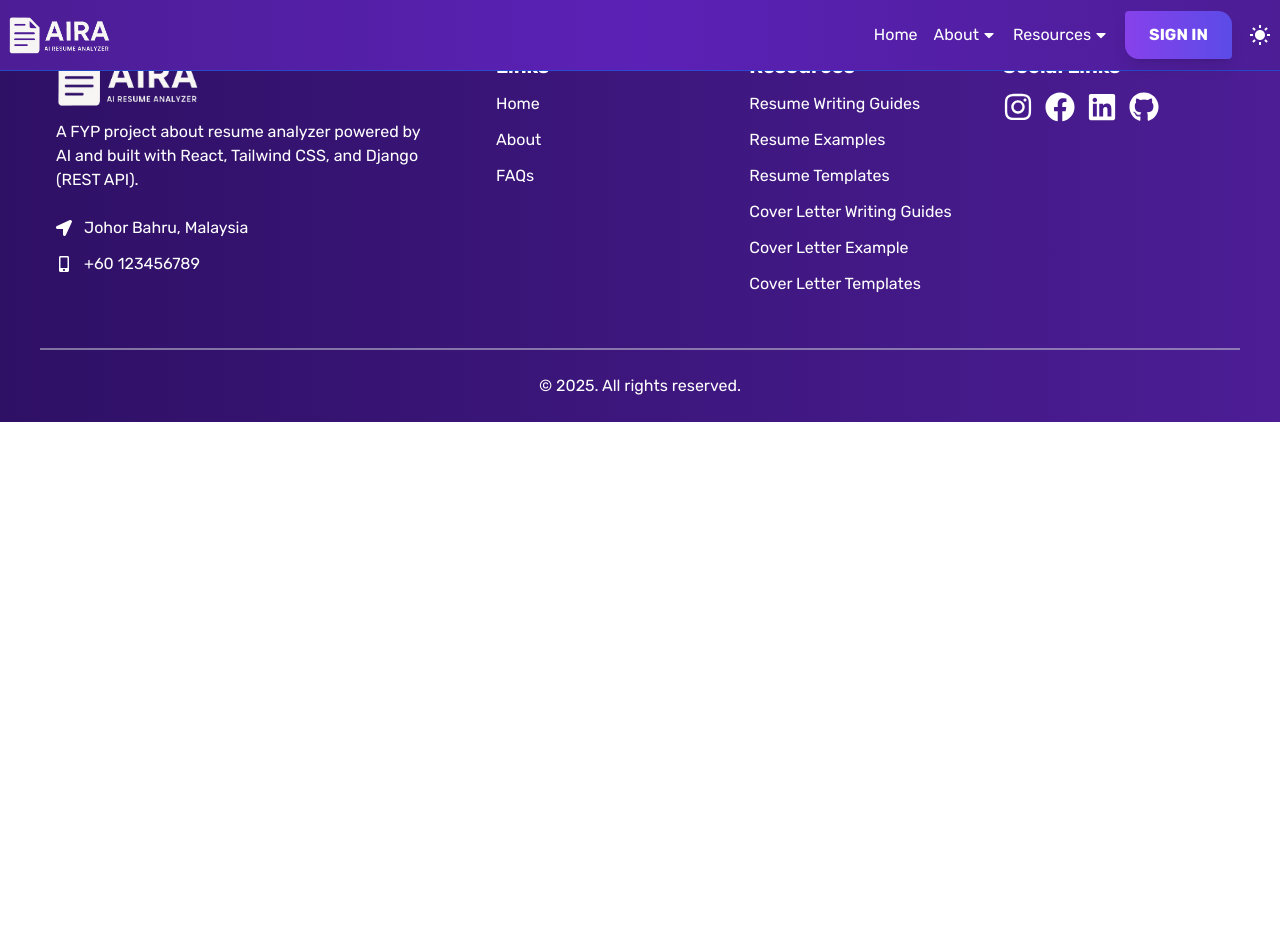
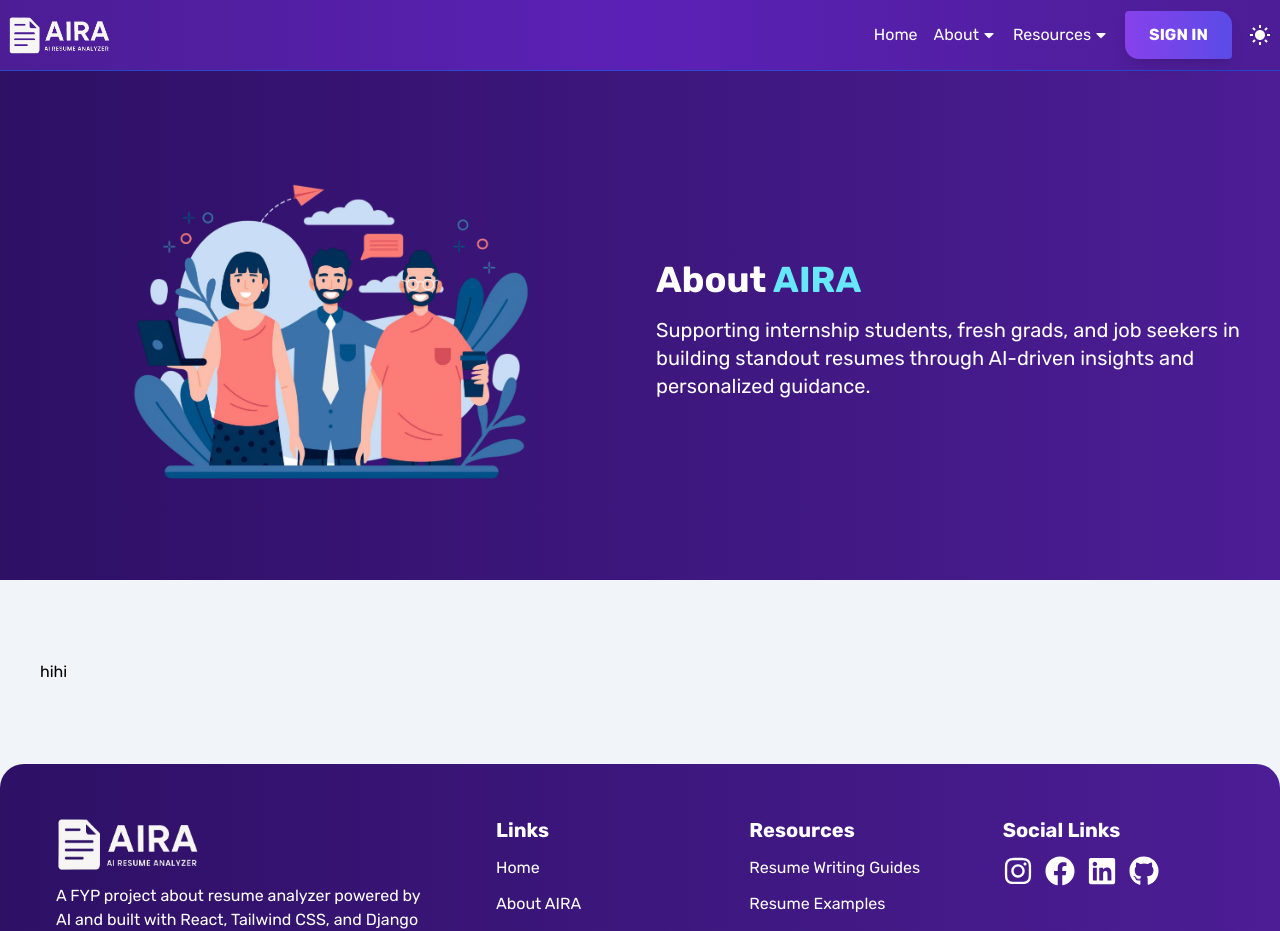
Before and after one commit to KawaiiMoe3/aira, a React (Vite) app: page /about in a window 1280 px wide. Shown: the top 931 px of the page. Before the commit the page ends 800 px from the top, so only its background shows below. Built offline with nearby package versions, Linux system fonts and the light colour scheme; a web font is replaced by a local one.

Commit message:
add GoToTopButton, about page and fix some styling

```diff
--- a/index.html
+++ b/index.html
@@ -4,7 +4,7 @@
     <meta charset="UTF-8" />
     <link rel="icon" type="image/svg+xml" href="/vite.svg" />
     <meta name="viewport" content="width=device-width, initial-scale=1.0" />
-    <title>AIRA</title>
+    <title>AIRA | AI Resume Analyzer for Enhancing & Optimizing</title>
   </head>
   <body>
     <div id="root"></div>
--- a/package.json
+++ b/package.json
@@ -15,6 +15,7 @@
     "react": "^19.1.0",
     "react-countup": "^6.5.3",
     "react-dom": "^19.1.0",
+    "react-helmet": "^6.1.0",
     "react-icons": "^5.5.0",
     "react-router-dom": "^7.6.3"
   },
--- a/src/App.jsx
+++ b/src/App.jsx
@@ -1,11 +1,11 @@
 import React from 'react';
 import { useEffect } from 'react';
 import { BrowserRouter, Routes, Route } from "react-router-dom";
-import Navbar from './components/Navbar/Navbar';
-import Home from './components/Home/Home';
-import Footer from './components/Footer/Footer';
 import AOS from 'aos';
 import 'aos/dist/aos.css';
+import Home from './components/Home/Home';
+import GoToTopButton from './components/GoToTopButton/GoToTopButton';
+import About from './components/About/About';
 
 export default function App() {
   useEffect(() => {
@@ -20,15 +20,11 @@ export default function App() {
 
   return (
     <BrowserRouter>
-      <div className='dark:bg-slate-900 bg-white'>
-        <Navbar />
-
         <Routes>
           <Route path="/" element={<Home />} />
+          <Route path="/about" element={<About />} />
         </Routes>
-
-        <Footer />
-      </div>
+        <GoToTopButton />
     </BrowserRouter>
   );
 }
--- /dev/null
+++ b/src/components/About/About.jsx
@@ -0,0 +1,53 @@
+import React from 'react'
+import Navbar from '../Navbar/Navbar';
+import Footer from '../Footer/Footer';
+import a1 from '../../assets/About/a1.png';
+import { Helmet } from "react-helmet";
+
+export default function About() {
+    return (
+        <>
+            <Helmet>
+                <title>About AIRA</title>
+            </Helmet>
+            <div className='bg-gradient-to-r from-violet-950 to-violet-900 pt-20 dark:bg-violet-950'>
+                <Navbar />
+                <section className='container flex h-[750px] flex-col items-center justify-center md:h-[500px]'>
+                    <div className='grid grid-cols-1 items-center gap-8 dark:text-white md:grid-cols-2'>
+                        {/* Hero image container */}
+                        <div
+                            data-aos="fade-left"
+                            data-aos-duration="400"
+                            data-aos-once="true"
+                            className="w-full max-w-[400px] h-auto mx-auto"
+                        >
+                            <img src={a1} alt="Not Found" className='' />
+                        </div>
+                        {/* Hero text container */}
+                        <div
+                            data-aos="fade-right"
+                            data-aos-duration="400"
+                            data-aos-once="true"
+                            className="flex flex-col items-center gap-4 text-center text-white md:items-start md:text-left "
+                        >
+                            <h1 className=" text-4xl font-bold">
+                                About <span className='text-cyan-300'>AIRA</span>
+                            </h1>
+                            <p className="text-xl">
+                                Supporting internship students, fresh grads, and job seekers in building standout resumes through AI-driven insights and personalized guidance.
+                            </p>
+                        </div>
+                    </div>
+                </section>
+            </div>
+            <div className='bg-slate-100 pt-20 dark:bg-slate-900 dark:text-white'>
+                <div className="container">
+                    hihi
+                </div>
+            </div>
+            <div className='bg-slate-100 pt-20 dark:bg-slate-900 dark:text-white'>
+                <Footer />
+            </div>
+        </>
+    )
+}
--- a/src/components/Footer/Footer.jsx
+++ b/src/components/Footer/Footer.jsx
@@ -11,9 +11,9 @@ export default function Footer() {
                 <div className=" grid py-5 md:grid-cols-3">
                     <div className=" px-4 py-8 ">
                         <h1 className="mb-3 text-justify text-xl font-bold sm:text-left sm:text-3xl">
-                            <a href="/#home" className="">
+                            <Link to="/">
                                 <img src={aira} alt="aira" className='h-14 w-auto' />
-                            </a>
+                            </Link>
                         </h1>
                         <p className="">
                             A FYP project about resume analyzer powered by AI and built with React, Tailwind CSS, and Django (REST API).
@@ -40,7 +40,7 @@ export default function Footer() {
                                         <Link to="/">Home</Link>
                                     </li>
                                     <li className="cursor-pointer transition-all duration-300 hover:translate-x-[2px]">
-                                        About
+                                        <Link to="/about">About AIRA</Link>
                                     </li>
                                     <li className="cursor-pointer transition-all duration-300 hover:translate-x-[2px]">
                                         FAQs
--- /dev/null
+++ b/src/components/GoToTopButton/GoToTopButton.jsx
@@ -0,0 +1,39 @@
+import React, { useEffect, useState } from 'react'
+import { FaArrowUp } from "react-icons/fa";
+
+export default function GoToTopButton() {
+    const [isVisible, setIsVisible] = useState(false);
+
+    // Toggle visibility based on scroll position
+    useEffect(() => {
+        const toggleVisibility = () => {
+            if (window.scrollY > 300) {
+                setIsVisible(true);
+            } else {
+                setIsVisible(false);
+            }
+        };
+
+        window.addEventListener("scroll", toggleVisibility);
+        return () => window.removeEventListener("scroll", toggleVisibility);
+    }, []);
+
+    // Scroll to top
+    const scrollToTop = () => {
+        window.scrollTo({
+            top: 0,
+            behavior: "smooth",
+        });
+    };
+  return (
+    <button
+        onClick={scrollToTop}
+        className={`fixed bottom-6 right-6 z-50 p-3 rounded-full bg-gradient-to-r from-[#8741eb] to-[#5b4be7] text-white shadow-md transition-opacity ${
+            isVisible ? "opacity-100" : "opacity-0 pointer-events-none"
+        } hover:brightness-110`}
+        aria-label="Go to top"
+    >
+        <FaArrowUp />
+    </button>
+  )
+}
--- a/src/components/Navbar/Navbar.jsx
+++ b/src/components/Navbar/Navbar.jsx
@@ -52,9 +52,9 @@ export default function Navbar() {
                 <nav className='container flex h-[70px] items-center justify-between py-2 px-2'>
                     {/* Logo section */}
                     <div className='text-2xl md:text-3xl text-white'>
-                        <a href="#">
+                        <Link to="/">
                             <img src={aira} alt="aira" className='h-10 w-auto' />
-                        </a>
+                        </Link>
                     </div>
                     {/* Desktop menu section */}
                     <div className='hidden md:block'>
@@ -70,10 +70,12 @@ export default function Navbar() {
                                     </span>
                                 </span>
                                 {/* Dropdown section */}
-                                <div className='absolute -left-9 z-[99999] hidden w-[150px] bg-white shadow-md p-2 text-black rounded-md group-hover:block'>
+                                <div className='absolute -left-9 z-[99999] hidden w-[150px] bg-gradient-to-r from-[#8741eb] to-[#5b4be7] shadow-md p-2 text-white rounded-md group-hover:block'>
                                     <ul className='space-y-3'>
-                                        <li className='p-2 hover:bg-violet-200'>About Us</li>
-                                        <li className='p-2 hover:bg-violet-200'>FAQs</li>
+                                        <li className='p-2 hover:bg-violet-500'>
+                                            <Link to="/about">About AIRA</Link>
+                                        </li>
+                                        <li className='p-2 hover:bg-violet-500'>FAQs</li>
                                     </ul>
                                 </div>
                             </li>
@@ -85,7 +87,7 @@ export default function Navbar() {
                                     </span>
                                 </span>
                                 {/* Dropdown full width section */}
-                                <div className='absolute left-0 z-[99999] hidden w-full rounded-b-3xl bg-white p-2 text-black shadow-md group-hover:block'>
+                                <div className='absolute left-0 z-[99999] hidden w-full rounded-b-3xl bg-gradient-to-r from-[#8741eb] to-[#5b4be7] p-2 text-white shadow-md group-hover:block'>
                                     <div className='grid grid-cols-3 gap-5'>
                                         <div className='overflow-hidden'>
                                             <img
@@ -96,7 +98,7 @@ export default function Navbar() {
                                         </div>
                                         <div className="col-span-2">
                                             <h1 className="pb-3 text-xl font-semibold">Useful Resources</h1>
-                                            <p className="text-sm text-slate-600">
+                                            <p className="text-sm text-slate-300">
                                                 Explore expert resume writing guides, real-world examples, and customizable templates — everything you need to craft a resume that stands out.
                                             </p>
                                             <div className="grid grid-cols-3 ">
@@ -104,13 +106,13 @@ export default function Navbar() {
                                                 <h1 className="pb-1 text-xl font-semibold">
                                                     Resume
                                                 </h1>
-                                                <li className="cursor-pointer text-black/80 hover:text-primary">
+                                                <li className="cursor-pointer text-white/80 hover:text-slate-400">
                                                     Resume Writing Guides
                                                 </li>
-                                                <li className="cursor-pointer text-black/80 hover:text-primary">
+                                                <li className="cursor-pointer text-white/80 hover:text-slate-400">
                                                     Resume Examples
                                                 </li>
-                                                <li className="cursor-pointer text-black/80 hover:text-primary">
+                                                <li className="cursor-pointer text-white/80 hover:text-slate-400">
                                                     Resume Templates
                                                 </li>
                                             </ul>
@@ -118,13 +120,13 @@ export default function Navbar() {
                                                 <h1 className="pb-1 text-xl font-semibold">
                                                     Cover Letter
                                                 </h1>
-                                                <li className="cursor-pointer text-black/80 hover:text-primary">
+                                                <li className="cursor-pointer text-white/80 hover:text-slate-400">
                                                     Cover Letter Writing Guides
                                                 </li>
-                                                <li className="cursor-pointer text-black/80 hover:text-primary">
+                                                <li className="cursor-pointer text-white/80 hover:text-slate-400">
                                                     Cover Letter Example
                                                 </li>
-                                                <li className="cursor-pointer text-black/80 hover:text-primary">
+                                                <li className="cursor-pointer text-white/80 hover:text-slate-400">
                                                     Cover Letter Templates
                                                 </li>
                                             </ul>
--- a/src/components/Navbar/ResponsiveMenu.jsx
+++ b/src/components/Navbar/ResponsiveMenu.jsx
@@ -58,9 +58,12 @@ export default function ResponsiveMenu({ showMenu }) {
                             {activeDropdown === "about" && (
                                 <ul className="ml-4 mt-2 space-y-2 text-base text-slate-700 dark:text-slate-300">
                                     <li>
-                                        <a href="#" className="block hover:text-primary">
-                                            About Us
-                                        </a>
+                                        <Link
+                                            to="/about"
+                                            className='mb-2 inline-block'
+                                        >
+                                            About AIRA
+                                        </Link>
                                     </li>
                                     <li>
                                         <a href="#" className="block hover:text-primary">
```
Also changed, not shown: src/components/Home/Home.jsx (+8 -0 lines), src/assets/About/a1.png (added), 1 other file (tests, documents, lock files or other folders).
